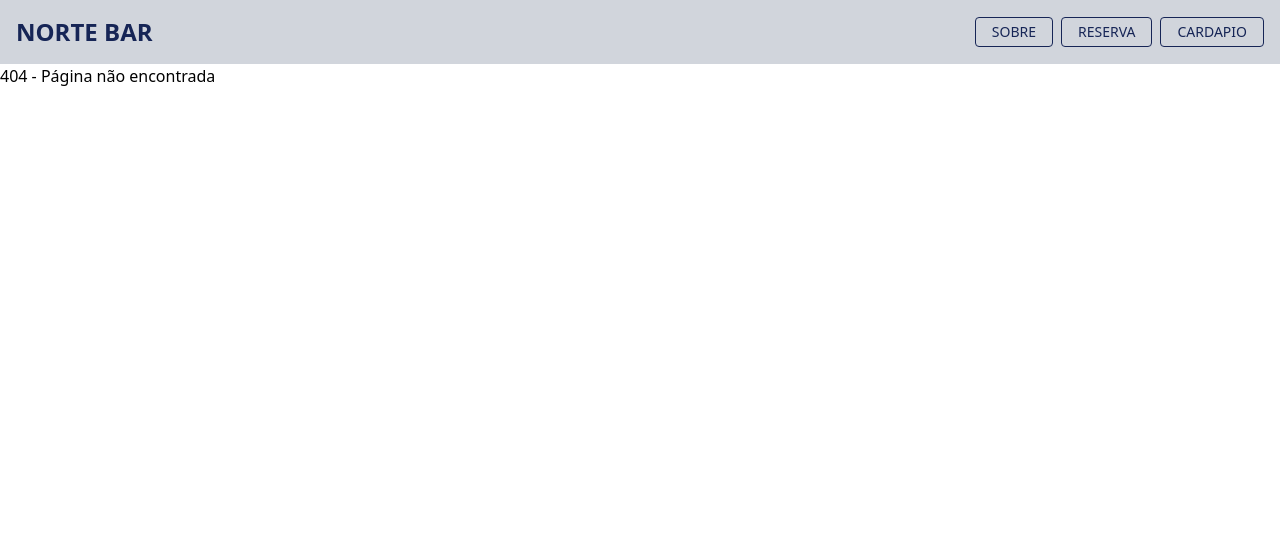
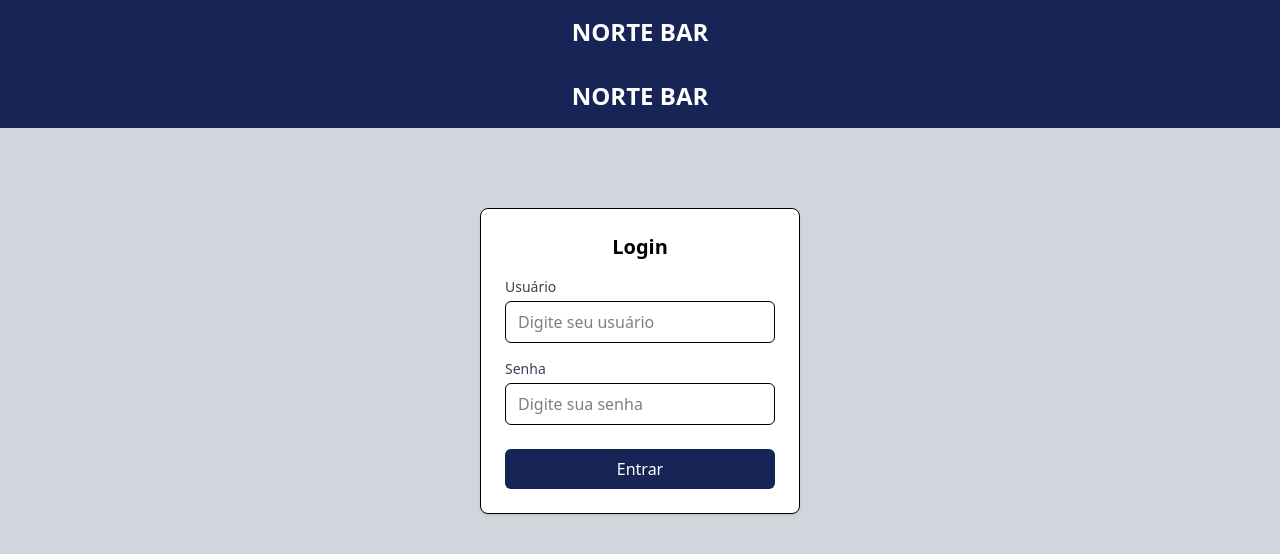
Before and after one commit to Norte-Bar/frontend-react, a React (Vite) app: page /admin in a window 1280 px wide. Before the commit this address had no page. Shown: the top 554 px of the page. Built offline with nearby package versions, Linux system fonts and the light colour scheme.

Commit message:
feito o header, sidebar e login da parte administrativa do sistema

```diff
--- a/package.json
+++ b/package.json
@@ -11,6 +11,7 @@
   },
   "dependencies": {
     "@tailwindcss/vite": "^4.1.8",
+    "lucide-react": "^0.514.0",
     "react": "^19.1.0",
     "react-dom": "^19.1.0",
     "react-router-dom": "^7.6.2",
--- a/src/App.jsx
+++ b/src/App.jsx
@@ -1,26 +1,79 @@
 import { BrowserRouter, Route, Routes } from "react-router-dom";
-import Header from "./components/header"
-import Sidebar from "./components/sidebar"
+import Header from "./components/header";
 import Sobre from "./pages/sobre";
 import Reserva from "./pages/reserva";
+import Login from "./pages/admin/login";
+import HeaderAdmin from "./components/admin/headerAdmin";
+import { AuthProvider } from "./context/AuthContext";
+import SideBar from "./components/admin/sidebar";
 
 function App() {
+	return (
+		<AuthProvider>
+			<BrowserRouter>
+				<Routes>
+					<Route path="/admin/*" element={<PrivateRoutes />}></Route>
+					<Route path="/*" element={<PublicRoutes />}></Route>
+				</Routes>
+			</BrowserRouter>
+		</AuthProvider>
+	);
+}
 
+const PublicLayout = ({ children }) => {
 	return (
-    <BrowserRouter>
+		<>
 			<Header />
+			{children}
+		</>
+	);
+};
+
+const PublicRoutes = () => {
+	return (
+		<PublicLayout>
 			<Routes>
-        <Route path="/" element={
+				<Route
+					path="/"
+					element={
 						<>
 							<Sobre />
 							<Reserva />
 						</>
-        } />
-        <Route path="/reserva" element={<Reserva />}></Route>
+					}
+				/>
+				<Route path="/reserva" element={<Reserva />} />
 				<Route path="*" element={<h1>404 - Página não encontrada</h1>} />
 			</Routes>
-    </BrowserRouter>
-  )
-}
+		</PublicLayout>
+	);
+};
+
+const PrivateLayout = ({ children }) => {
+	return (
+		<>
+			<HeaderAdmin></HeaderAdmin>
+			{children}
+		</>
+	);
+};
+
+const PrivateRoutes = () => {
+	return (
+		<PrivateLayout>
+			<Routes>
+				<Route index element={<Login />} />
+				<Route element={<SideBar />}>
+					<Route path="dashboard" element={<h1>Esse é o dashboard</h1>}></Route>
+					<Route path="mesas" element={<h1>Essa é as mesas</h1>}></Route>
+					<Route path="comidas" element={<h1>Essas são as comidas</h1>}></Route>
+					<Route path="pedidos" element={<h1>Esses são os pedidos</h1>}></Route>
+					<Route path="reservas" element={<h1>Essas são as reservas</h1>}></Route>
+					<Route path="feedback" element={<h1>Esses são os feedbacks</h1>}></Route>
+				</Route>
+			</Routes>
+		</PrivateLayout>
+	);
+};
 
 export default App;
--- /dev/null
+++ b/src/components/admin/headerAdmin.jsx
@@ -0,0 +1,30 @@
+import { useNavigate } from "react-router-dom";
+import { useAuth } from "../../context/AuthContext";
+
+function HeaderAdmin() {
+	const { token, logout } = useAuth();
+	const navigate = useNavigate();
+
+	const deslogar = () => {
+		logout();
+		navigate("/admin");
+	};
+
+	return (
+		<header className={`bg-blue-950 p-4 px-6 flex ${token ? "justify-between" : "justify-center"} items-center shadow-md`}>
+			<h1 className="text-2xl font-semibold text-white">NORTE BAR</h1>
+			{token && (
+				<button
+					onClick={deslogar}
+					className="text-white hover:text-blue-200
+                            transition-colors font-medium
+                            underline underline-offset-4
+                            cursor-pointer">
+					Sair
+				</button>
+			)}
+		</header>
+	);
+}
+
+export default HeaderAdmin;
--- /dev/null
+++ b/src/components/admin/mainContainer.jsx
@@ -0,0 +1,9 @@
+function MainContainer({ children }) {
+    return (
+        <div className="h-screen bg-gray-300 p-20">
+            { children }
+        </div>
+    )
+}
+
+export default MainContainer;
--- /dev/null
+++ b/src/components/admin/sidebar.jsx
@@ -0,0 +1,54 @@
+import { CalendarClock, LayoutDashboard, MessageCircle, ScrollText, Table, Utensils } from "lucide-react";
+import { useState } from "react";
+import { NavLink, Outlet } from "react-router-dom";
+
+const navItems = [
+	{ to: "/admin/dashboard", label: "Dashboard", icon: <LayoutDashboard size={20} /> },
+	{ to: "/admin/mesas", label: "Mesas", icon: <Table size={20} /> },
+	{ to: "/admin/comidas", label: "Comidas", icon: <Utensils size={20} /> },
+	{ to: "/admin/pedidos", label: "Pedidos", icon: <ScrollText size={20} /> },
+	{ to: "/admin/reservas", label: "Reservas", icon: <CalendarClock size={20} /> },
+	{ to: "/admin/feedback", label: "Feedback", icon: <MessageCircle size={20} /> },
+];
+
+const SideBar = () => {
+	const [collapsed, setCollapsed] = useState(false);
+
+	const toggleSidebar = () => {
+		setCollapsed((prev) => !prev);
+	};
+
+	return (
+		<div className="flex min-h-screen bg-gray-100">
+			<aside className={`${collapsed ? "w-16" : "w-64"} bg-gray-800 text-white transition-all duration-300`}>
+				<div className="flex items-center justify-between p-4">
+					{collapsed ? (
+						<button onClick={toggleSidebar} className="text-xl focus:outline-none mx-auto">
+							☰
+						</button>
+					) : (
+						<>
+							<span className="text-2xl font-bold">Menus</span>
+							<button onClick={toggleSidebar} className="text-xl focus:outline-none">
+								☰
+							</button>
+						</>
+					)}
+				</div>
+				<nav className="flex flex-col space-y-1 px-2">
+					{navItems.map(({ to, label, icon }) => (
+						<NavLink key={to} to={to} className={({ isActive }) => `flex items-center gap-3 px-4 py-2 rounded hover:bg-gray-700 transition-all ${isActive ? "bg-gray-700 text-white" : "text-gray-300"}`}>
+							{icon}
+							{!collapsed && <span>{label}</span>}
+						</NavLink>
+					))}
+				</nav>
+			</aside>
+			<main className="flex-1 p-6">
+				<Outlet />
+			</main>
+		</div>
+	);
+};
+
+export default SideBar;
--- /dev/null
+++ b/src/context/AuthContext.jsx
@@ -0,0 +1,36 @@
+import { createContext, useContext, useEffect, useState } from "react";
+import { useNavigate } from "react-router-dom";
+
+const AuthContext = createContext();
+
+export function AuthProvider({ children }) {
+    const [token, setToken] = useState(null);
+
+    useEffect(() => {
+        const temToken = localStorage.getItem('token');
+
+        if(temToken) {
+            setToken(temToken)
+        }
+    }, [])
+
+    const login = (newToken) => {
+        localStorage.setItem('token', newToken);
+        setToken(newToken);
+    };
+
+    const logout = () => {
+        localStorage.removeItem('token');
+        setToken(null);
+    };
+
+    return (
+        <AuthContext.Provider value={{ token, login, logout }}>
+            {children}
+        </AuthContext.Provider>
+    )
+}
+
+export function useAuth() {
+    return useContext(AuthContext);
+}
--- /dev/null
+++ b/src/pages/admin/login.jsx
@@ -0,0 +1,99 @@
+import { useState } from "react";
+import MainContainer from "../../components/admin/mainContainer";
+import { useNavigate } from "react-router-dom";
+import { useAuth } from "../../context/AuthContext";
+import HeaderAdmin from "../../components/admin/headerAdmin";
+
+function Login() {
+	const [credenciais, setCredenciais] = useState({
+		usuario: "",
+		senha: "",
+	});
+	const [loading, setLoading] = useState(false);
+	const [error, setError] = useState("");
+	const { token, login } = useAuth();
+	const navigate = useNavigate();
+
+	if (token) {
+		navigate("/admin/dashboard");
+	}
+
+	const handleChange = (e) => {
+		const { name, value } = e.target;
+		setCredenciais((prev) => ({
+			...prev,
+			[name]: value,
+		}));
+		setError("");
+	};
+
+	const handleSubmit = async (e) => {
+		e.preventDefault();
+		setError(null);
+		setLoading(true);
+
+		const basicAuthHeader = "Basic " + btoa(`${credenciais.usuario}:${credenciais.senha}`);
+
+		try {
+			const response = await fetch("http://localhost:8080/authenticate", {
+				method: "POST",
+				headers: {
+					Authorization: basicAuthHeader,
+				},
+			});
+
+			console.log(response);
+
+			if (!response.ok) {
+				throw new Error("Usuario/Senha incorretos!");
+			}
+
+			const token = await response.text();
+
+			login(token);
+
+			navigate("/admin/dashboard");
+		} catch (error) {
+			setError(error.message);
+		} finally {
+			setLoading(false);
+		}
+	};
+
+	return (
+		<>
+			<header className={`bg-blue-950 p-4 flex justify-center items-center shadow-md`}>
+				<h1 className="text-2xl font-semibold text-white">NORTE BAR</h1>
+			</header>
+			<MainContainer>
+				<div className="max-w-xs mx-auto p-6 border rounded-lg shadow bg-white">
+					<h2 className="text-xl font-bold mb-4 text-center">Login</h2>
+
+					<form onSubmit={handleSubmit} className="space-y-4">
+						<div>
+							<label htmlFor="username" className="block text-sm font-medium text-gray-700 mb-1">
+								Usuário
+							</label>
+							<input type="text" id="usuario" name="usuario" value={credenciais.usuario} onChange={handleChange} required className="w-full px-3 py-2 border rounded-md focus:outline-none focus:ring-1 focus:ring-blue-500" placeholder="Digite seu usuário" />
+						</div>
+
+						<div>
+							<label htmlFor="senha" className="block text-sm font-medium text-gray-700 mb-1">
+								Senha
+							</label>
+							<input type="password" id="senha" name="senha" value={credenciais.senha} onChange={handleChange} required className="w-full px-3 py-2 border rounded-md focus:outline-none focus:ring-1 focus:ring-blue-500" placeholder="Digite sua senha" />
+						</div>
+
+						<button type="submit" disabled={loading} className="w-full mt-2 py-2 px-4 bg-blue-950 text-white rounded-md hover:bg-blue-700 focus:outline-none focus:ring-2 focus:ring-blue-500 focus:ring-offset-2 disabled:opacity-50 cursor-pointer">
+							{loading ? "Entrando..." : "Entrar"}
+						</button>
+					</form>
+
+					{error && <div className="mb-4 p-2 text-sm text-red-600">{error}</div>}
+				</div>
+			</MainContainer>
+		</>
+	);
+}
+
+export default Login;
```
Also changed, not shown: 1 other file (tests, documents, lock files or other folders). Lines whose indentation alone changed are shown as unchanged.
